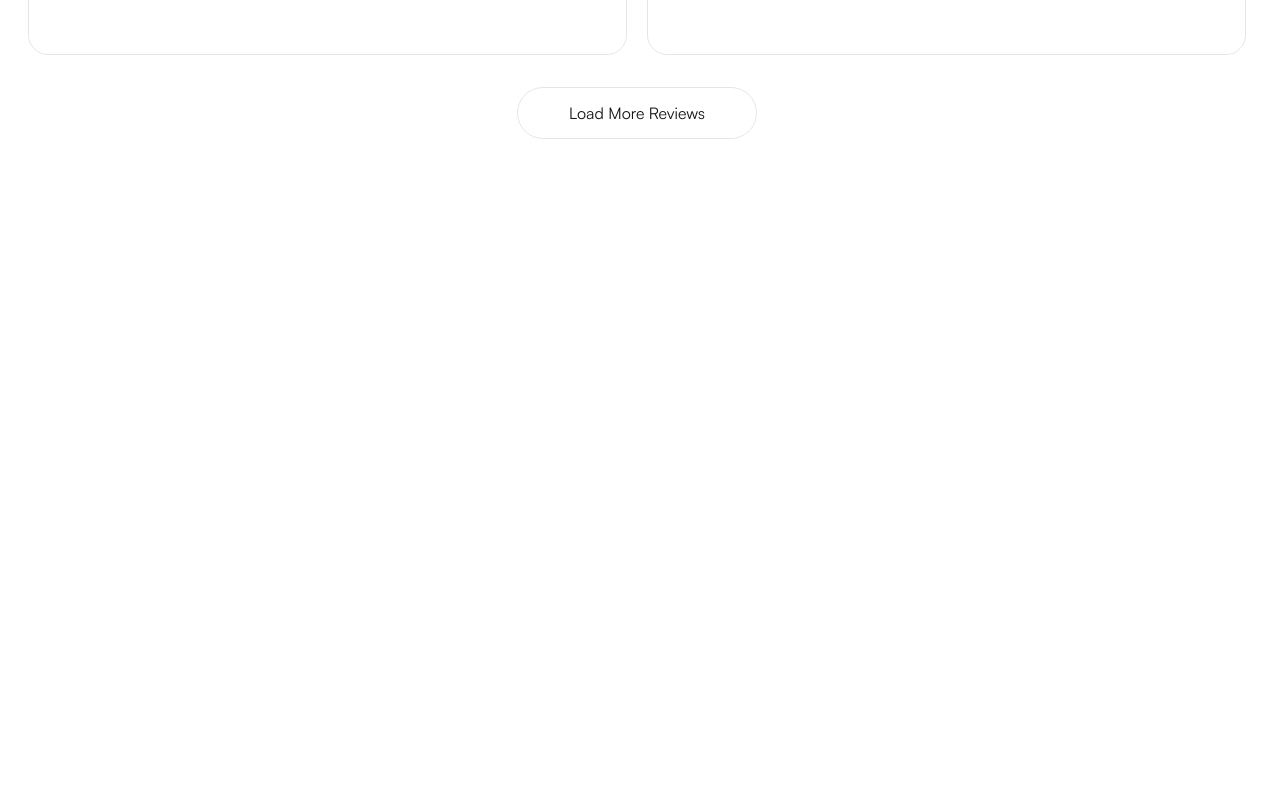
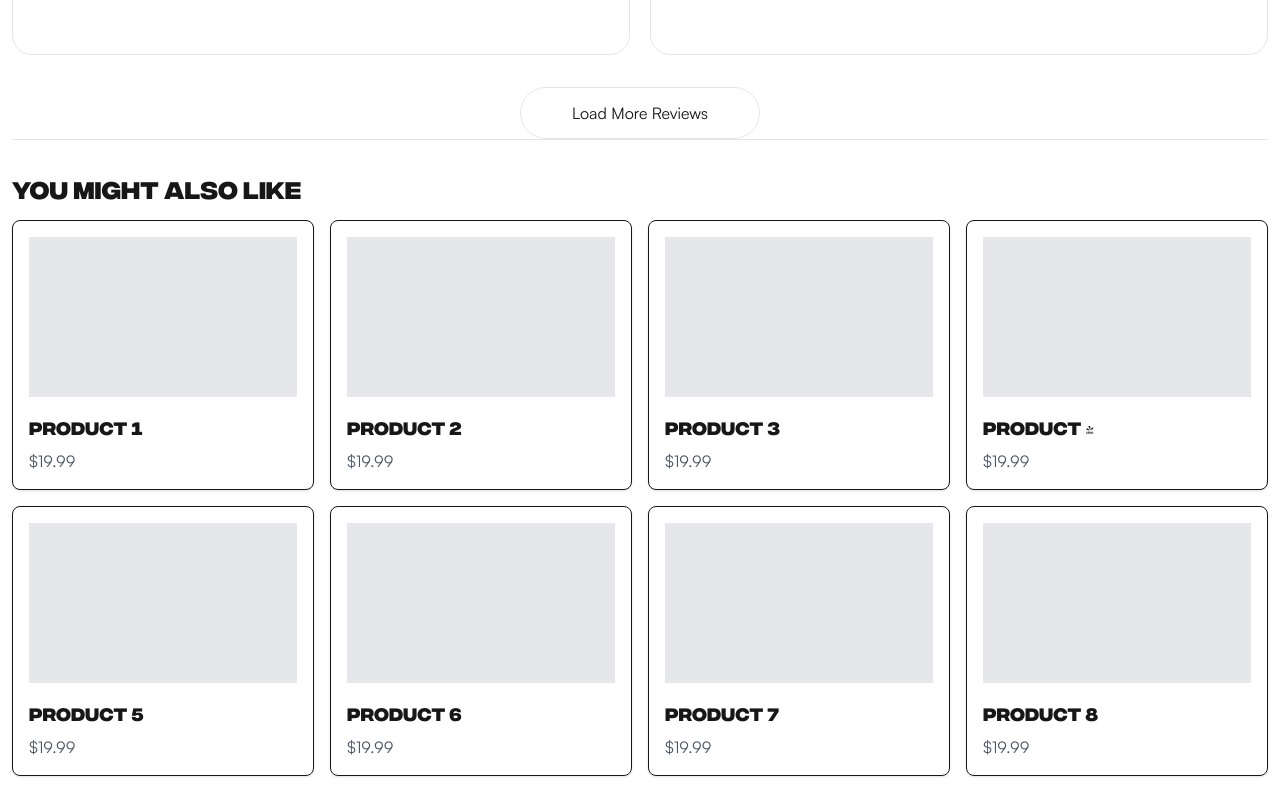
Before and after one commit to mnias/practice-store, a Next.js app: page /product/1 in a window 1280 px wide. Shown: the part 1680-2488 px from the top of the page. Before the commit the page ends 1819 px from the top, so only its background shows below. Built offline with nearby package versions, Linux system fonts and the light colour scheme.

Commit message:
파일 위치 변경

```diff
--- a/src/app/(has-searchbar)/product/[id]/page.tsx
+++ b/src/app/(has-searchbar)/product/[id]/page.tsx
@@ -1,11 +1,15 @@
 import ProductCategory from '@/components/product-detail/product-category';
 import ProductDetailImages from '@/components/product-detail/product-detail-images';
+import ProductDetailInfoReviewFaq from '@/components/product-detail/product-detail-info-reveiw-faq';
+import YouMightAlsoLike from '@/components/product-detail/you-might-also-like';
 
 export default function ProductDetailPage() {
   return (
     <div className="mx-auto w-full max-w-[1256px] border-t border-t-black/10">
       <ProductCategory />
       <ProductDetailImages />
+      <ProductDetailInfoReviewFaq />
+      <YouMightAlsoLike />
     </div>
   );
 }
--- a/src/components/product-detail/product-detail-images.tsx
+++ b/src/components/product-detail/product-detail-images.tsx
@@ -5,7 +5,6 @@ import ColorSelector from '../common/button/color-selector';
 import { useState } from 'react';
 import TextSelector from '../common/button/text-selector';
 import AmountButton from '../common/button/amount-button';
-import ProductDetailInfoReviewFaq from './product-detail-info-reveiw-faq';
 
 export default function ProductDetailImages() {
   const [selectedColor, setSelectedColor] = useState<string>(`#4F4631`);
@@ -116,7 +115,6 @@ export default function ProductDetailImages() {
             </div>
           </div>
         </div>
-        <ProductDetailInfoReviewFaq />
       </div>
     </div>
   );
--- /dev/null
+++ b/src/components/product-detail/you-might-also-like.tsx
@@ -0,0 +1,17 @@
+export default function YouMightAlsoLike() {
+  return (
+    <div className="mx-auto w-full max-w-[1256px] border-t border-t-black/10 py-8">
+      <h2 className="mb-4 text-2xl font-bold">You might also like</h2>
+      <div className="grid grid-cols-1 gap-4 sm:grid-cols-2 md:grid-cols-3 lg:grid-cols-4">
+        {/* Placeholder for product cards */}
+        {Array.from({ length: 8 }).map((_, index) => (
+          <div key={index} className="rounded-lg border p-4 shadow-sm">
+            <div className="mb-4 h-40 bg-gray-200"></div>
+            <h3 className="mb-2 text-lg font-semibold">Product {index + 1}</h3>
+            <p className="text-gray-600">$19.99</p>
+          </div>
+        ))}
+      </div>
+    </div>
+  );
+}
```
